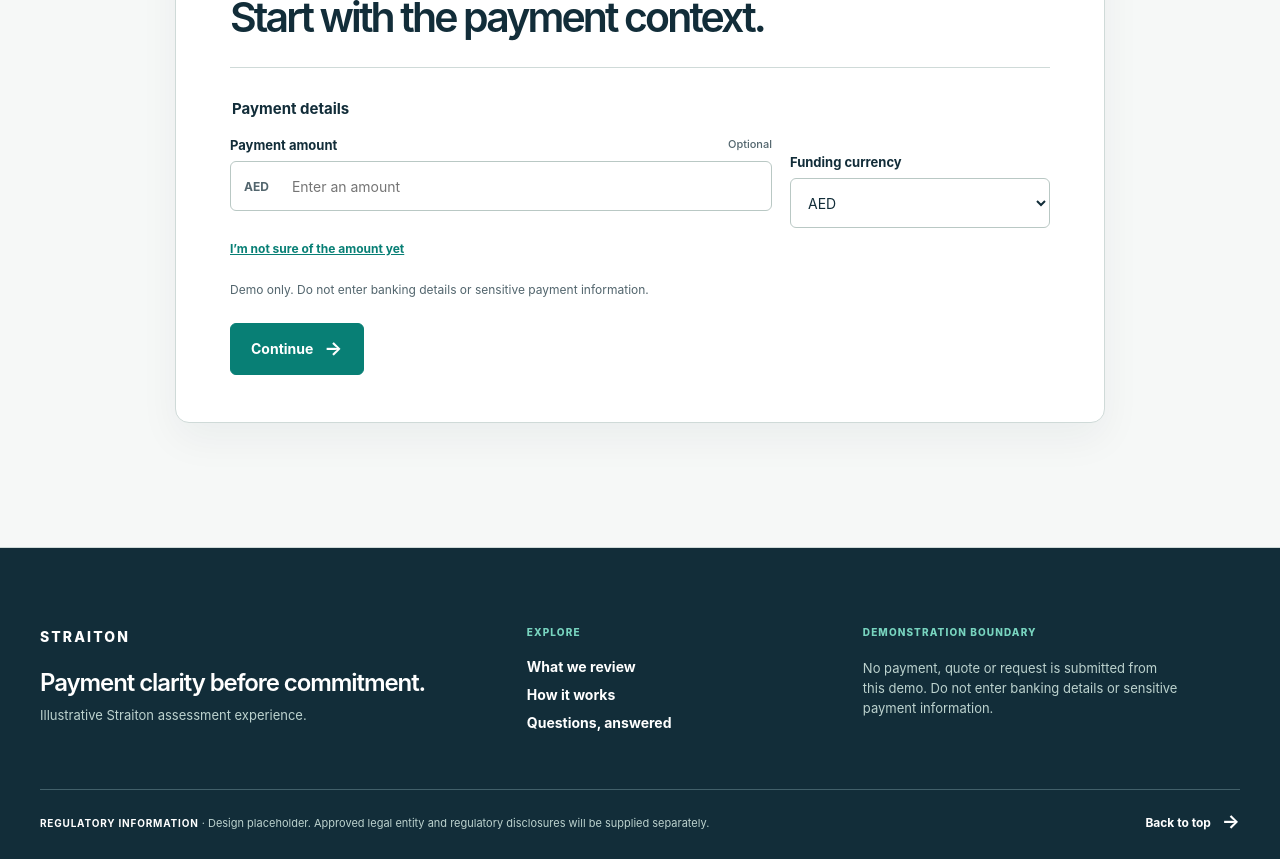
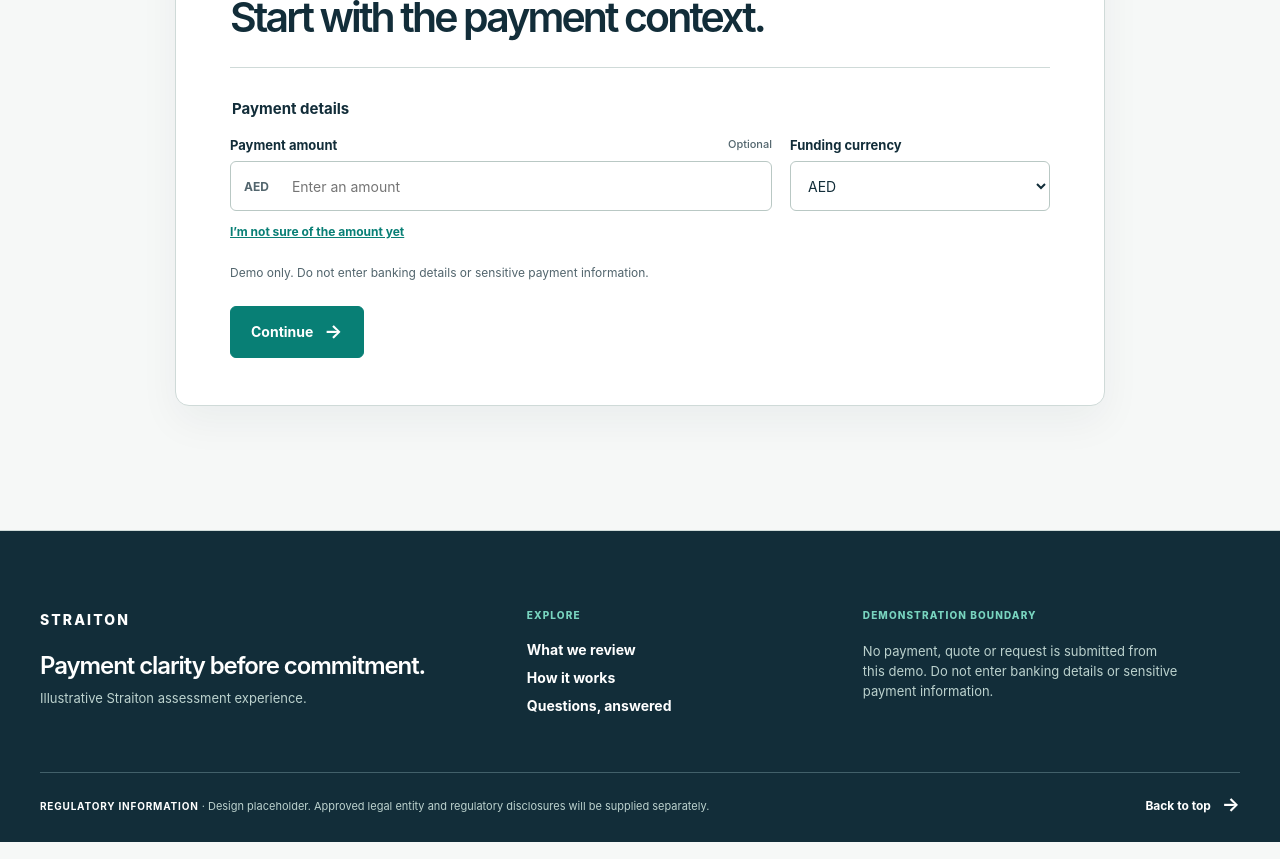
Before and after one commit to davidvargas1211/proyecto-Corrio, a React (Vite) app in the folder app/: page / in a window 1280 px wide. Shown: the part 5420-6279 px from the top of the page. Built offline with nearby package versions, Linux system fonts and the light colour scheme.

Commit message:
Align paired form fields

```diff
--- a/app/src/signature.css
+++ b/app/src/signature.css
@@ -10,5 +10,5 @@
 .quote-section{position:relative;overflow:hidden}.quote-section:after{position:absolute;top:-19%;right:-9%;width:660px;height:660px;border:1px solid #78d4bf2b;border-radius:58% 42% 49% 51%;content:"";transform:rotate(21deg)}.quote-layout{position:relative;z-index:1}
 .workspace-card{position:relative;overflow:hidden}.workspace-card:before{position:absolute;top:-100px;right:-56px;width:260px;height:260px;border:1px solid #78d4bf66;border-radius:50%;content:""}.workspace-card:after{position:absolute;top:-48px;right:20px;width:132px;height:132px;border:1px solid #087f7547;border-radius:50%;content:""}.workspace-top,.workspace-route,.workspace-items,.workspace-card>p{position:relative;z-index:1}
 .support{position:relative;overflow:hidden}.support:before,.support:after{position:absolute;border:1px solid #c1f0e360;border-radius:50%;content:""}.support:before{right:-120px;bottom:-265px;width:620px;height:620px}.support:after{right:115px;top:-220px;width:420px;height:420px;border-color:#c1f0e32d}
-.business-field-row{grid-template-columns:1fr 1fr}.payment-field-row{grid-template-columns:minmax(0,1.65fr) minmax(260px,.75fr)}.field-row>.field{min-width:0}.brand{font-size:14px;letter-spacing:.15em}
+.business-field-row{grid-template-columns:1fr 1fr}.payment-field-row{grid-template-columns:minmax(0,1.65fr) minmax(260px,.75fr)}.field-row>.field{min-width:0;margin-top:0}.brand{font-size:14px;letter-spacing:.15em}
 @media(max-width:700px){.certainty-field{inset:-38px -33px -40px -28px}.certainty-signal{font-size:8px;padding:6px 7px}.signal-one{right:0}.signal-two{right:-1%;bottom:25%}.signal-three{left:0;bottom:0}.quote-section:after{top:auto;right:-40%;bottom:-23%;width:430px;height:430px}.support:before{right:-190px;bottom:-250px}.support:after{display:none}}
```
